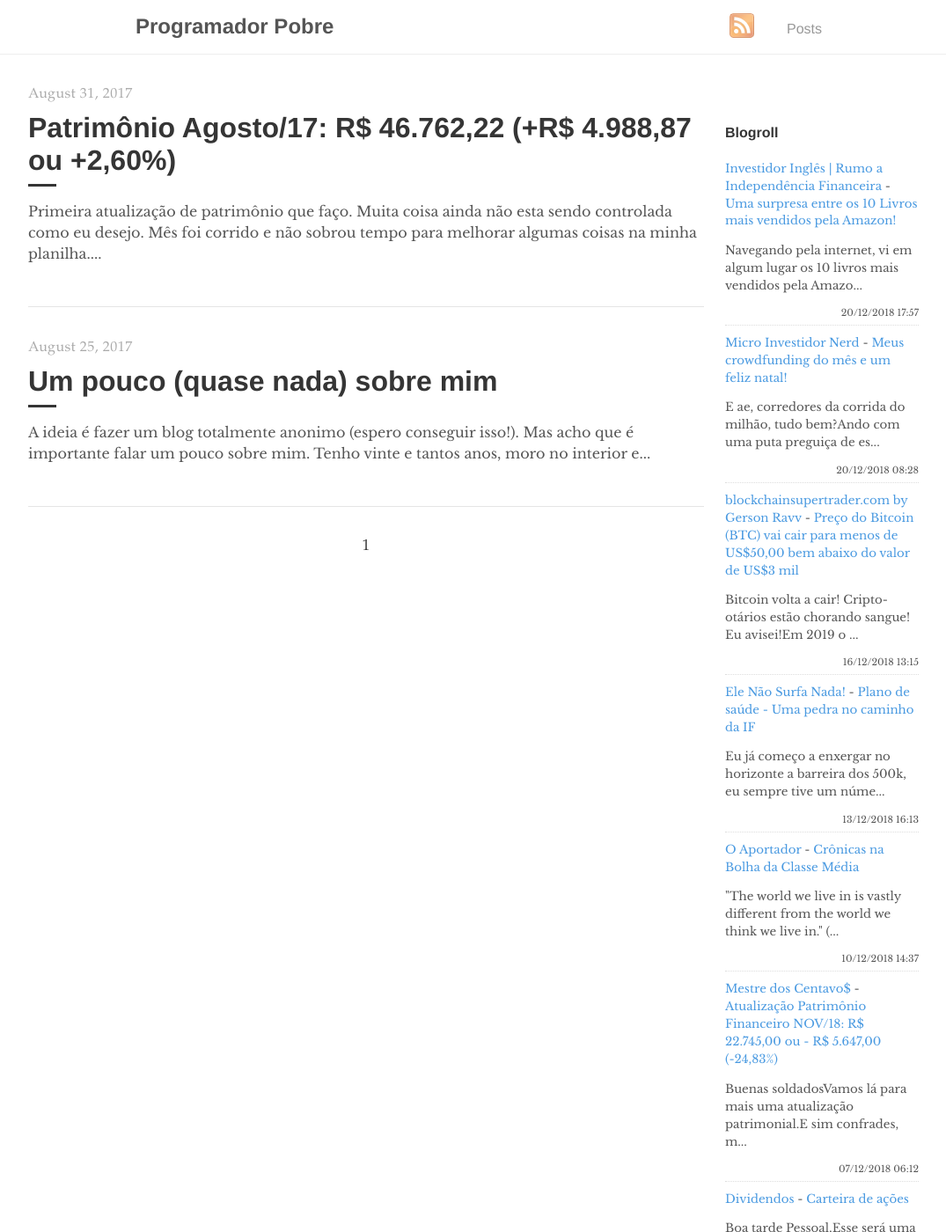
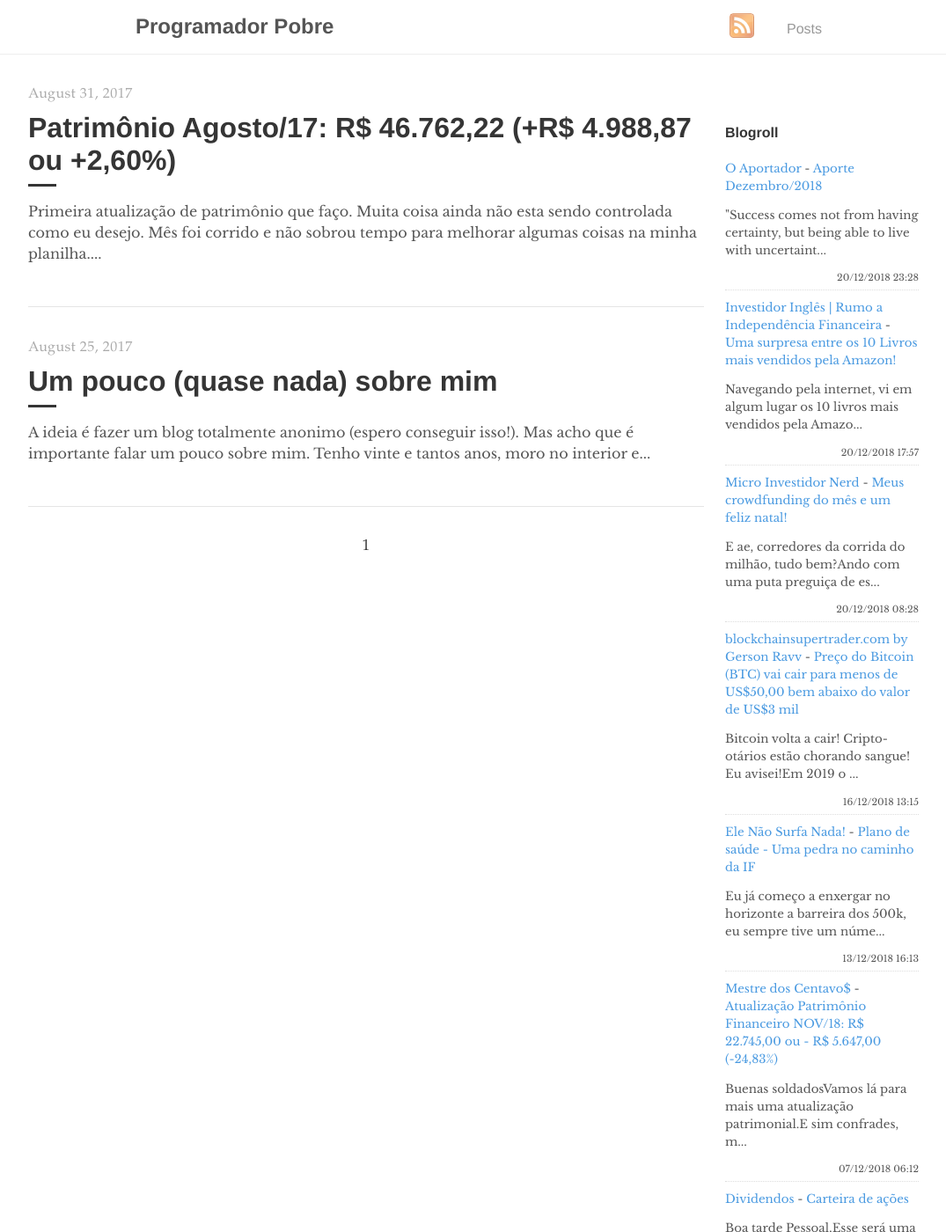
Before and after one commit to programadorpobre/programadorpobre.github.io, a Jekyll site: the page built from index.html, in a window 1280 px wide and 1400 px high. Shown: the whole window at 88% size, without its empty margins (96-1171 px from the left). Built offline with Jekyll 4.4.1, drawn with Linux system fonts in a browser that asks for light colours; the list of posts is cut into pages by our own code; comment, search, counter and statistics services are not loaded.

Commit message:
[ci skip] travis #503

```diff
--- a/_includes/feed-entries.html
+++ b/_includes/feed-entries.html
@@ -1,3 +1,8 @@
+<div class="feed-entry">
+    <a class="feed-entry-site-name" href="https://oaportadorfinanceiro.blogspot.com/">O Aportador</a> - <a class="feed-entry-title" href="https://oaportadorfinanceiro.blogspot.com/2018/12/aporte-dezembro2018.html">Aporte Dezembro/2018</a>
+    <p class="feed-entry-summary">"Success comes not from having certainty, but being able to live with uncertaint...</p>
+    <time datetime="2018-12-20T23:28:00.001-02:00">20/12/2018 23:28</time>
+</div>
 <div class="feed-entry">
     <a class="feed-entry-site-name" href="https://www.investidoringles.com/">Investidor Inglês | Rumo a Independência Financeira</a> - <a class="feed-entry-title" href="https://www.investidoringles.com/2018/12/10-livros-mais-vendidos-amazon-2018.html">Uma surpresa entre os 10 Livros mais vendidos pela Amazon!</a>
     <p class="feed-entry-summary">Navegando pela internet, vi em algum lugar os 10 livros mais vendidos pela Amazo...</p>
@@ -19,11 +24,6 @@
     <time datetime="2018-12-13T16:13:00.000-02:00">13/12/2018 16:13</time>
 </div>
 <div class="feed-entry">
-    <a class="feed-entry-site-name" href="https://oaportadorfinanceiro.blogspot.com/">O Aportador</a> - <a class="feed-entry-title" href="https://oaportadorfinanceiro.blogspot.com/2018/12/cronicas-na-bolha-da-classe-media.html">Crônicas na Bolha da Classe Média</a>
-    <p class="feed-entry-summary">"The world we live in is vastly different from the world we think we live in." (...</p>
-    <time datetime="2018-12-10T14:37:00.001-02:00">10/12/2018 14:37</time>
-</div>
-<div class="feed-entry">
     <a class="feed-entry-site-name" href="https://mestredoscentavos.blogspot.com/">Mestre dos Centavo$</a> - <a class="feed-entry-title" href="https://mestredoscentavos.blogspot.com/2018/12/atualizacao-patrimonio-financeiro-nov18.html">Atualização Patrimônio Financeiro NOV/18: R$ 22.745,00 ou - R$ 5.647,00 (-24,83%)</a>
     <p class="feed-entry-summary">Buenas soldadosVamos lá para mais uma atualização patrimonial.E sim confrades, m...</p>
     <time datetime="2018-12-07T06:12:00.004-08:00">07/12/2018 06:12</time>
```
